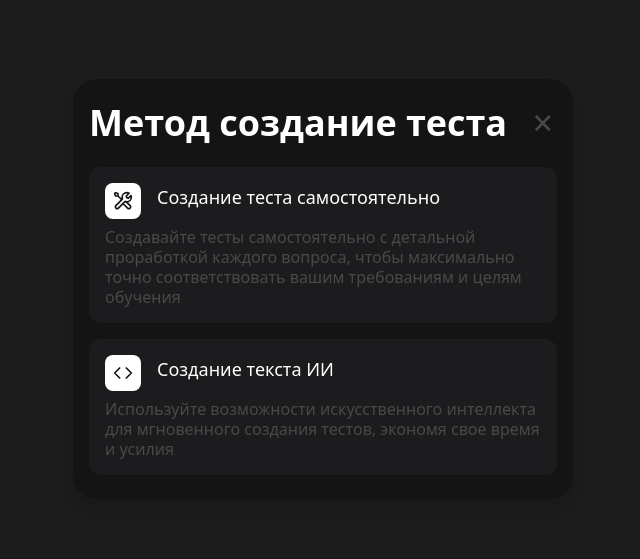
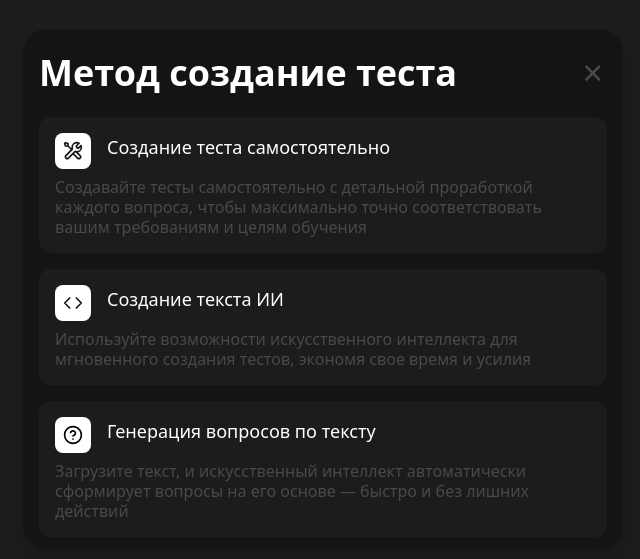
Before and after one commit to logickoff123/ProductValltest, a Next.js app: page /create_test in a window 1280 px wide. Shown: the part 111-670 px from the top of the page, without its empty margins (317-957 px from the left). Built offline with nearby package versions, Linux system fonts and the light colour scheme.

Commit message:
добавление 3его отдела

```diff
--- a/src/components/create_test/BigContainer/BigContainer.tsx
+++ b/src/components/create_test/BigContainer/BigContainer.tsx
@@ -1,11 +1,9 @@
-
 import CrossButton from '@/components/create_test/CrossButton/crossbutton';
 import LinkBox from '@/components/create_test/LinkBox/LinkBox';
 
 const Container = () => {
-
   return (
-    <div className="relative bg-[#141415] w-full max-w-[500px] h-auto sm:h-[420px] flex flex-col justify-between px-4 py-6 rounded-[24px] shadow-lg">
+    <div className="relative bg-[#141415] w-full max-w-[600px] h-auto sm:h-[520px] flex flex-col justify-between px-4 py-6 rounded-[24px] shadow-lg">
       <div className="mb-4 flex justify-between items-center">
         <h1 className="text-3xl sm:text-4xl font-bold text-white mb-2 font-arial">Метод создание теста</h1>
         <div className="cursor-pointer">
@@ -25,6 +23,12 @@ const Container = () => {
           link="catalog/create_test_ai/"
           description="Используйте возможности искусственного интеллекта для мгновенного создания тестов, экономя свое время и усилия"
         />
+        <LinkBox
+          icon="/create_test/question.svg"
+          text="Генерация вопросов по тексту"
+          link="/example_method/"
+          description="Загрузите текст, и искусственный интеллект автоматически сформирует вопросы на его основе — быстро и без лишних действий"
+        />
       </div>
     </div>
   );
```
Also changed, not shown: public/create_test/question.svg (added).
